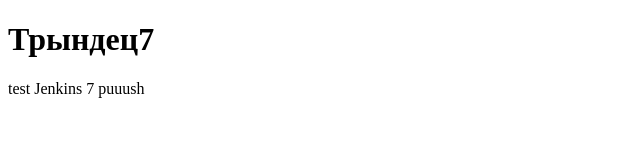
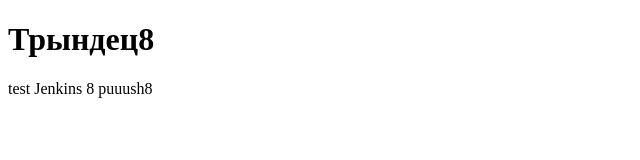
Before and after one commit to gerich-83/site, a plain HTML site: page index.html in a window 1280 px wide. Shown: the full height of the page, 0-640 px from the left. Drawn offline with Linux system fonts and the light colour scheme.

Commit message:
test push8

```diff
--- a/index.html
+++ b/index.html
@@ -5,8 +5,8 @@
     <title>test</title>
   </head>
   <body>
-    <h1>Трындец7</h1>
-    <h20><p>test Jenkins 7 puuush</h20>
+    <h1>Трындец8</h1>
+    <h20><p>test Jenkins 8 puuush8</h20>
   </body>
 </html>
 </html>
```
